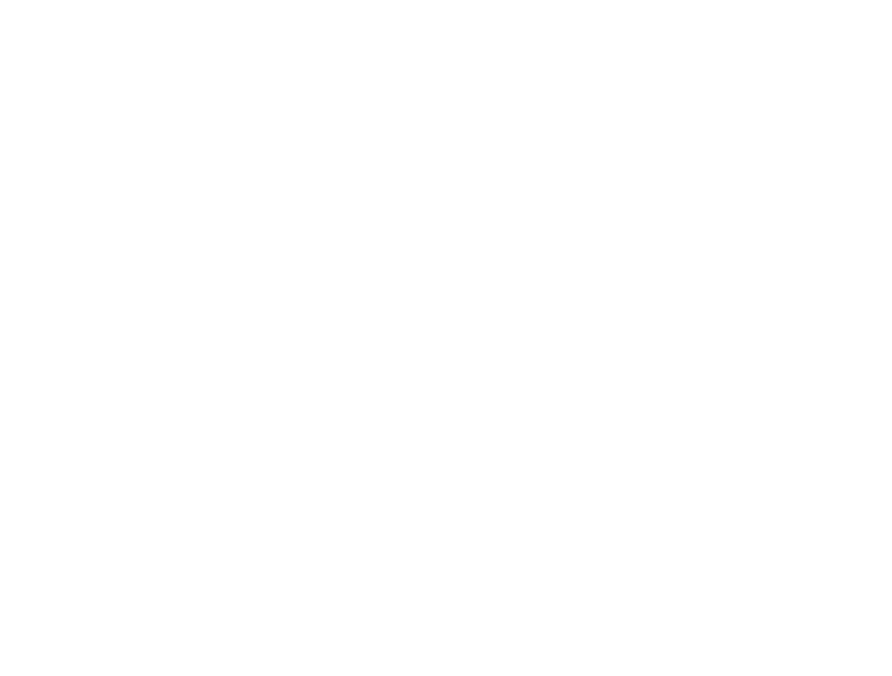
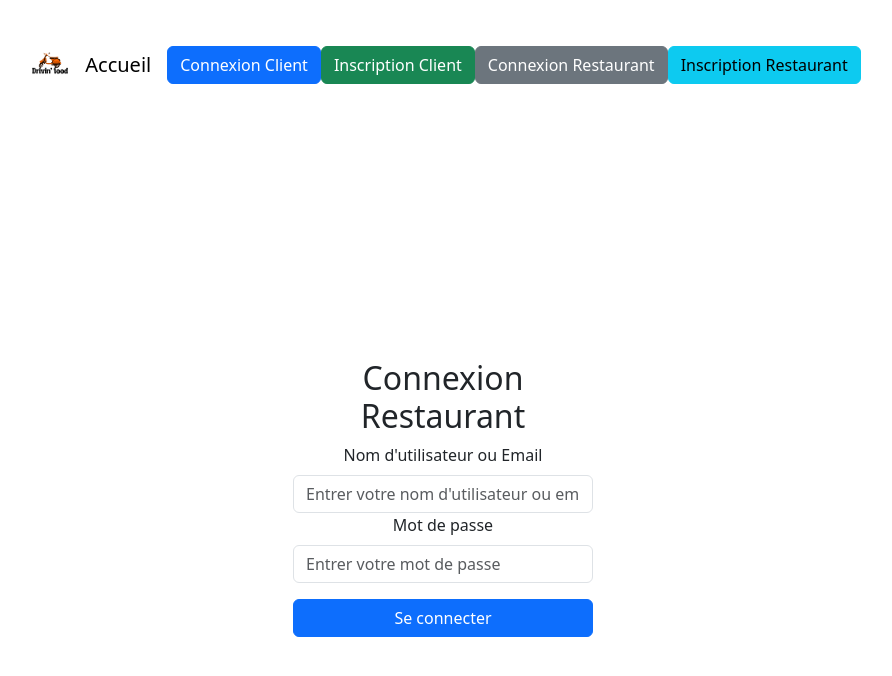
Before and after one commit to Liam2404/Food-delivery, a React (Vite) app in the folder React/: page /restaurant/login in a window 1280 px wide. Before the commit this address had no page. Shown: the top 676 px of the page, without its empty margins (197-1089 px from the left). Built offline with nearby package versions, Linux system fonts and the light colour scheme.

Commit message:
ajout page de connection/register des restaurants

```diff
--- a/React/src/App.jsx
+++ b/React/src/App.jsx
@@ -1,14 +1,19 @@
-import React from 'react'
-import { BrowserRouter, Routes, Route } from 'react-router-dom'
-import Home from './pages/Home.jsx'
-import './App.css'
-
+import React from 'react';
+import { BrowserRouter, Routes, Route } from 'react-router-dom';
+import RestaurantLogin from './components/RestauLogin.jsx';
+import RestraurantRegister from './components/RestauRegister.jsx'
+import Login from './components/Login.jsx';
+import Home from './pages/Home.jsx';
+import './App.css';
 
 export default function App() {
   return (
     <div>
       <BrowserRouter>
         <Routes>
+          <Route path="/restaurant/register" element={<RestraurantRegister />} />
+          <Route path="/restaurant/login" element={<RestaurantLogin />} />
+          <Route path="/login" element={<Login />} />
           <Route path="/" element={<Home />} />
         </Routes>
       </BrowserRouter>
--- a/React/src/components/Navbar.jsx
+++ b/React/src/components/Navbar.jsx
@@ -2,40 +2,66 @@
 import { Link } from 'react-router-dom';
 import Button from 'react-bootstrap/Button';
 import Modal from 'react-bootstrap/Modal';
+
+import Register from './Register';
+import RestaurantRegister from './RestauRegister';
 import logo from '../assets/logo.png';
-import Register from './Register';
 
-function Navbar({ handleLogin, handleLogout, setIdentifier, setPassword, identifier, password, error }) {
+function Navbar({ handleLogin, setUsername, setPassword, username, password, error }) {
   const [showLoginModal, setShowLoginModal] = useState(false);
   const [showRegisterModal, setShowRegisterModal] = useState(false);
+  const [showRestaurantRegisterModal, setShowRestaurantRegisterModal] = useState(false);
 
   const handleLoginClose = () => setShowLoginModal(false);
   const handleLoginShow = () => setShowLoginModal(true);
+
   const handleRegisterClose = () => setShowRegisterModal(false);
   const handleRegisterShow = () => setShowRegisterModal(true);
+
+  const handleRestaurantRegisterClose = () => setShowRestaurantRegisterModal(false);
+  const handleRestaurantRegisterShow = () => setShowRestaurantRegisterModal(true);
 
   return (
     <nav className="navbar navbar-expand-lg navbar-light bg-white">
       <img src={logo} alt="Logo" style={{ width: '50px', marginRight: '10px' }} />
-      <Link className="navbar-brand" to="/">Accueil</Link>
 
-      <Button variant="primary" onClick={handleLoginShow}>Se connecter</Button>
-      <Button variant="secondary" onClick={handleRegisterShow}>S'inscrire</Button>
+      <Link className="navbar-brand" to="/">
+        Accueil
+      </Link>
+
+      <div className="ml-auto">
+        <Button variant="primary" onClick={handleLoginShow}>
+          Connexion Client
+        </Button>
+        <Button variant="success" onClick={handleRegisterShow} className="ml-2">
+          Inscription Client
+        </Button>
+        <Link to="/restaurant/login">
+          <Button variant="secondary" className="ml-2">
+            Connexion Restaurant
+          </Button>
+        </Link>
+        <Link to="/restaurant/register">
+          <Button variant="info" className="ml-2">
+            Inscription Restaurant
+          </Button>
+        </Link>
+      </div>
 
       <Modal show={showLoginModal} onHide={handleLoginClose}>
         <Modal.Header closeButton>
-          <Modal.Title>Connexion</Modal.Title>
+          <Modal.Title>Connexion Client</Modal.Title>
         </Modal.Header>
         <Modal.Body>
           <form>
             <div className="form-group">
-              <label htmlFor="identifier">Nom d'utilisateur ou email</label>
+              <label htmlFor="username">Nom d'utilisateur ou email</label>
               <input
                 type="text"
                 className="form-control"
-                id="identifier"
-                value={identifier}
-                onChange={(e) => setIdentifier(e.target.value)}
+                id="username"
+                value={username}
+                onChange={(e) => setUsername(e.target.value)}
                 autoComplete="username email"
               />
             </div>
@@ -54,12 +80,17 @@
           </form>
         </Modal.Body>
         <Modal.Footer>
-          <Button variant="secondary" onClick={handleLoginClose}>Fermer</Button>
-          <Button variant="primary" onClick={handleLogin}>Se connecter</Button>
+          <Button variant="secondary" onClick={handleLoginClose}>
+            Fermer
+          </Button>
+          <Button variant="primary" onClick={handleLogin}>
+            Se connecter
+          </Button>
         </Modal.Footer>
       </Modal>
 
-      <Register show={showRegisterModal} handleClose={handleRegisterClose} />
+      <Register show={showRegisterModal} handleClose={handleRegisterClose} setUser={() => {}} />
+      <RestaurantRegister show={showRestaurantRegisterModal} handleClose={handleRestaurantRegisterClose} setRestaurant={() => {}} />
     </nav>
   );
 }
--- /dev/null
+++ b/React/src/components/RestauLogin.jsx
@@ -0,0 +1,100 @@
+import React, { useState } from 'react';
+import { useNavigate } from 'react-router-dom';
+import Button from 'react-bootstrap/Button';
+import Form from 'react-bootstrap/Form';
+import Modal from 'react-bootstrap/Modal';
+import Navbar from './Navbar';
+
+export default function RestaurantLogin({ show, handleClose }) {
+  const [usernameOrEmail, setUsernameOrEmail] = useState('');
+  const [password, setPassword] = useState('');
+  const [error, setError] = useState('');
+  const navigate = useNavigate();
+
+  const handleLogin = async () => {
+    try {
+      const response = await fetch('http://localhost:3000/api/restaurant/login', {
+        method: 'POST',
+        headers: {
+          'Accept': 'application/json',
+          'Content-Type': 'application/json',
+        },
+        body: JSON.stringify({ usernameOrEmail, password }),
+      });
+
+      if (response.ok) {
+        const data = await response.json();
+        // Stocker les informations de connexion ou rediriger
+        navigate('/restaurant/dashboard');
+      } else {
+        const data = await response.json();
+        setError(data.message);
+      }
+    } catch (error) {
+      console.error('Erreur lors de la connexion :', error);
+      setError('Erreur lors de la connexion');
+    }
+  };
+
+  const loginForm = (
+    <Form>
+      <Form.Group controlId="usernameOrEmail">
+        <Form.Label>Nom d'utilisateur ou Email</Form.Label>
+        <Form.Control
+          type="text"
+          placeholder="Entrer votre nom d'utilisateur ou email"
+          value={usernameOrEmail}
+          onChange={(e) => setUsernameOrEmail(e.target.value)}
+          autoComplete="username email"
+        />
+      </Form.Group>
+
+      <Form.Group controlId="password">
+        <Form.Label>Mot de passe</Form.Label>
+        <Form.Control
+          type="password"
+          placeholder="Entrer votre mot de passe"
+          value={password}
+          onChange={(e) => setPassword(e.target.value)}
+          autoComplete="current-password"
+        />
+      </Form.Group>
+
+      {error && <p className="text-danger">{error}</p>}
+    </Form>
+  );
+
+  return (
+    <>
+      {show !== undefined ? (
+        <Modal show={show} onHide={handleClose}>
+          <Modal.Header closeButton>
+            <Modal.Title>Connexion Restaurant</Modal.Title>
+          </Modal.Header>
+          <Modal.Body>{loginForm}</Modal.Body>
+          <Modal.Footer>
+            <Button variant="secondary" onClick={handleClose}>
+              Fermer
+            </Button>
+            <Button variant="primary" onClick={handleLogin}>
+              Se connecter
+            </Button>
+          </Modal.Footer>
+        </Modal>
+      ) : (
+        <>
+          <Navbar />
+          <div className="d-flex justify-content-center align-items-center vh-100">
+            <Form style={{ width: '300px' }}>
+              <h2 className="text-center">Connexion Restaurant</h2>
+              {loginForm}
+              <Button variant="primary" onClick={handleLogin} className="mt-3 w-100">
+                Se connecter
+              </Button>
+            </Form>
+          </div>
+        </>
+      )}
+    </>
+  );
+}
--- /dev/null
+++ b/React/src/components/RestauRegister.jsx
@@ -0,0 +1,109 @@
+import React, { useState } from 'react';
+import Modal from 'react-bootstrap/Modal';
+import Button from 'react-bootstrap/Button';
+import Navbar from './Navbar';
+
+export default function RestaurantRegister({ show, handleClose, setRestaurant }) {
+  const [username, setUsername] = useState('');
+  const [email, setEmail] = useState('');
+  const [password, setPassword] = useState('');
+  const [error, setError] = useState('');
+
+  const handleRegister = async () => {
+    try {
+      const response = await fetch('http://localhost:3000/api/restaurant/register', {
+        method: 'POST',
+        headers: {
+          'Accept': 'application/json',
+          'Content-Type': 'application/json',
+        },
+        body: JSON.stringify({ username, email, password }),
+      });
+
+      if (response.ok) {
+        const data = await response.json();
+        setRestaurant(data);
+        if (handleClose) handleClose();
+      } else {
+        const data = await response.json();
+        setError(data.message);
+      }
+    } catch (error) {
+      console.error('Erreur lors de la création du compte :', error);
+      setError('Erreur lors de la création du compte');
+    }
+  };
+
+  const registerForm = (
+    <form>
+      <div className="form-group">
+        <label htmlFor="restaurant-username">Nom d'utilisateur</label>
+        <input
+          type="text"
+          className="form-control"
+          id="restaurant-username"
+          value={username}
+          onChange={(e) => setUsername(e.target.value)}
+          autoComplete="username"
+        />
+      </div>
+      <div className="form-group">
+        <label htmlFor="restaurant-email">Email</label>
+        <input
+          type="email"
+          className="form-control"
+          id="restaurant-email"
+          value={email}
+          onChange={(e) => setEmail(e.target.value)}
+          autoComplete="email"
+        />
+      </div>
+      <div className="form-group">
+        <label htmlFor="restaurant-password">Mot de passe</label>
+        <input
+          type="password"
+          className="form-control"
+          id="restaurant-password"
+          value={password}
+          onChange={(e) => setPassword(e.target.value)}
+          autoComplete="new-password"
+        />
+      </div>
+      {error && <p className="text-danger">{error}</p>}
+    </form>
+  );
+
+  return (
+    <>
+      {show !== undefined ? (
+        <Modal show={show} onHide={handleClose}>
+          <Modal.Header closeButton>
+            <Modal.Title>Inscription Restaurant</Modal.Title>
+          </Modal.Header>
+          <Modal.Body>{registerForm}</Modal.Body>
+          <Modal.Footer>
+            <Button variant="secondary" onClick={handleClose}>
+              Fermer
+            </Button>
+            <Button variant="primary" onClick={handleRegister}>
+              S'inscrire
+            </Button>
+          </Modal.Footer>
+        </Modal>
+      ) : (
+        <>
+          <Navbar />
+          <div className="d-flex justify-content-center align-items-center vh-100">
+            <form style={{ width: '300px' }}>
+              <h2 className="text-center">Inscription Restaurant</h2>
+              {registerForm}
+              <Button variant="primary" onClick={handleRegister} className="mt-3 w-100">
+                S'inscrire
+              </Button>
+            </form>
+          </div>
+        </>
+      )}
+    </>
+  );
+}
```
